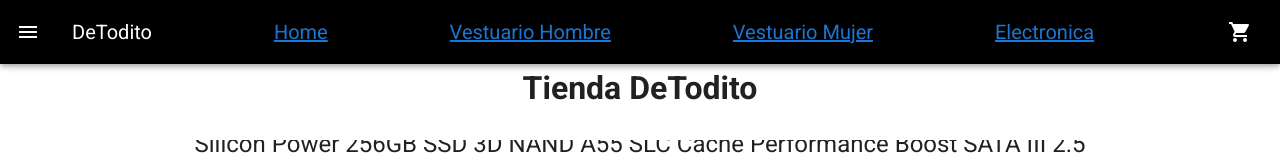
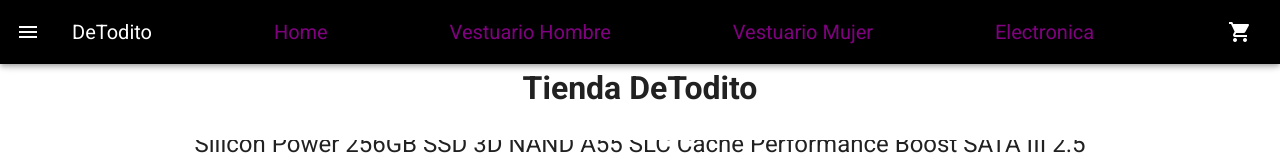
Before and after one commit to nyappu19/examentalentodigital, a Vue app: page / in a window 1280 px wide. Shown: the top 160 px of the page. Built offline with nearby package versions, Linux system fonts and the light colour scheme.

Commit message:
nav cambio color

```diff
--- a/src/components/NavBar.vue
+++ b/src/components/NavBar.vue
@@ -1,22 +1,16 @@
 <template>
   <div>
-    <v-app-bar color="black accent-4" dark>
+    <v-app-bar color="black" dark>
       <v-app-bar-nav-icon @click="drawer = true"></v-app-bar-nav-icon>
       <v-toolbar-title>DeTodito</v-toolbar-title>
       <v-spacer></v-spacer>
-      <router-link to="/"><v-toolbar-title>Home</v-toolbar-title></router-link>
+      <router-link to="/" class="nav-link"><v-toolbar-title>Home</v-toolbar-title></router-link>
       <v-spacer></v-spacer>
-      <router-link to="/hombre"
-        ><v-toolbar-title>Vestuario Hombre</v-toolbar-title></router-link
-      >
+      <router-link to="/hombre" class="nav-link"><v-toolbar-title>Vestuario Hombre</v-toolbar-title></router-link>
       <v-spacer></v-spacer>
-      <router-link to="/mujer"
-        ><v-toolbar-title>Vestuario Mujer</v-toolbar-title></router-link
-      >
+      <router-link to="/mujer" class="nav-link"><v-toolbar-title>Vestuario Mujer</v-toolbar-title></router-link>
       <v-spacer></v-spacer>
-      <router-link to="/electronica"
-        ><v-toolbar-title>Electronica</v-toolbar-title></router-link
-      >
+      <router-link to="/electronica" class="nav-link"><v-toolbar-title>Electronica</v-toolbar-title></router-link>
       <v-spacer></v-spacer>
       <router-link to="/carrito">
         <v-badge :content="carritoCount" class="ma-3" :value="carritoCount > 0">
@@ -27,10 +21,7 @@
 
     <v-navigation-drawer v-model="drawer" absolute temporary>
       <v-list nav dense>
-        <v-list-item-group
-          v-model="group"
-          active-class="deep-purple--text text--accent-4"
-        >
+        <v-list-item-group v-model="group" active-class="deep-purple--text text--accent-4">
           <v-list-item v-for="route in routes" :key="route.name">
             <router-link :to="{ name: route.name }" class="text-light">
               <v-list-item-icon>
@@ -85,3 +76,10 @@
   },
 };
 </script>
+
+<style scoped>
+.nav-link {
+  text-decoration: none;
+  color: purple;
+}
+</style>
--- a/src/router/index.js
+++ b/src/router/index.js
@@ -1,72 +1,72 @@
-import Vue from 'vue'
-import VueRouter from 'vue-router'
-import NotFound from '@/views/NotFound.vue'
-import Home from '@/views/Home.vue'
-import VestuarioHombre from '@/views/VestuarioHombre.vue'
-import VestuarioMujer from '@/views/VestuarioMujer.vue'
-import Electronica from '@/views/Electronica.vue'
-import Carrito from '@/components/Carrito.vue'
-import Pagar from '@/views/Pagar.vue'
+import Vue from 'vue';
+import VueRouter from 'vue-router';
+import NotFound from '@/views/NotFound.vue';
+import Home from '@/views/Home.vue';
+import VestuarioHombre from '@/views/VestuarioHombre.vue';
+import VestuarioMujer from '@/views/VestuarioMujer.vue';
+import Electronica from '@/views/Electronica.vue';
+import Carrito from '@/components/Carrito.vue';
+import Pagar from '@/views/Pagar.vue';
 import Confirmacion from '@/views/Confirmacion.vue';
 
-Vue.use(VueRouter)
+Vue.use(VueRouter);
 
 const routes = [
   {
     path: '/',
     name: 'home',
-    component: Home
+    component: Home,
   },
   {
     path: '/about',
     name: 'about',
-    component: () => import(/* webpackChunkName: "about" */ '../views/AboutView.vue')
+    component: () => import(/* webpackChunkName: "about" */ '../views/AboutView.vue'),
   },
   {
     path: '/404',
     name: 'NotFound',
-    component: NotFound
+    component: NotFound,
   },
   {
     path: '*',
-    redirect: '/404'
+    redirect: '/404',
   },
   {
     path: '/hombre',
-    name: 'hombre',
-    component: VestuarioHombre
+    name: 'VestuarioHombre',
+    component: VestuarioHombre,
   },
   {
     path: '/mujer',
-    name: 'mujer',
-    component: VestuarioMujer
+    name: 'VestuarioMujer',
+    component: VestuarioMujer,
   },
   {
     path: '/electronica',
-    name: 'electronica',
-    component: Electronica
+    name: 'Electronica',
+    component: Electronica,
   },
   {
     path: '/carrito',
     name: 'Carrito',
-    component: Carrito
+    component: Carrito,
   },
   {
     path: '/pagar',
     name: 'Pagar',
-    component: Pagar
+    component: Pagar,
   },
   {
     path: '/confirmacion',
     name: 'Confirmacion',
-    component: Confirmacion
+    component: Confirmacion,
   },
-]
+];
 
 const router = new VueRouter({
   mode: 'history',
   base: process.env.BASE_URL,
-  routes
-})
+  routes,
+});
 
-export default router
+export default router;
--- a/src/views/Home.vue
+++ b/src/views/Home.vue
@@ -18,7 +18,7 @@
         <v-col v-for="(categoria, index) in tiposProductos" :key="index" cols="12" sm="6" md="4" class="my-4">
           <v-card>
             <v-img :src="categoria.image" :alt="categoria.name" height="300" class="fill-height"></v-img>
-            <v-btn color="blue darken-1">{{ categoria.name }}</v-btn>
+            <v-btn color="purple">{{ categoria.name }}</v-btn>
           </v-card>
         </v-col>
       </v-row>
--- a/src/views/VestuarioHombre.vue
+++ b/src/views/VestuarioHombre.vue
@@ -1,5 +1,4 @@
 <template>
-  <div>
   <div>
     <carrito :productos="productos"></carrito>
     <v-container class="my-8">
@@ -23,28 +22,26 @@
             ></v-img>
             <v-card-title>{{ producto.title }}</v-card-title>
             <v-card-text>{{ producto.description }}</v-card-text>
-              <v-card-text
-                >Price: $
+            <v-card-text>
+              Price: $
               {{
-                  Number(producto.price).toFixed(0).toLocaleString("es-CL")
-                }}</v-card-text
-              >
-              <v-btn color="purple" @click="agregarProducto(producto)"
-                >Agregar al carrito</v-btn
-              >
+                Number(producto.price).toFixed(0).toLocaleString('es-CL')
+              }}
+            </v-card-text>
+            <v-btn color="purple" @click="agregarProducto(producto)">Agregar al carrito</v-btn>
           </v-card>
         </v-col>
       </v-row>
     </v-container>
   </div>
-  </div>
 </template>
 
 <script>
-import productosData from "@/assets/json/ropaHombre.json";
-import Carrito from "../components/Carrito.vue";
+import productosData from '@/assets/json/ropaHombre.json';
+import Carrito from '../components/Carrito.vue';
+
 export default {
-  name: "VestuarioHombre",
+  name: 'VestuarioHombre',
   components: {
     Carrito,
   },
@@ -58,7 +55,7 @@
   },
   methods: {
     agregarProducto(producto) {
-      this.$store.dispatch("agregarProductoAlCarrito", producto);
+      this.$store.dispatch('agregarProductoAlCarrito', producto);
     },
   },
 };
```
Lines whose indentation alone changed are shown as unchanged.
